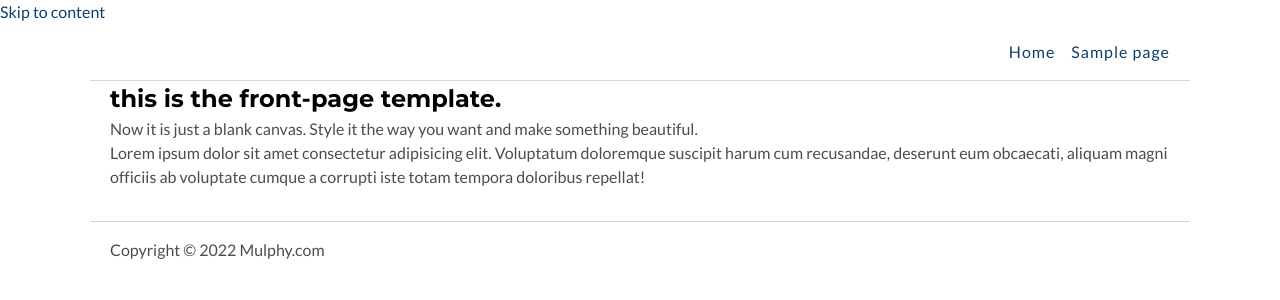
After one commit to uptheirons78/mulphy-starter, a WordPress theme: template themes/mulphy-starter/front-page.php in a window 1280 px wide. The commit adds this page. Shown: the top 300 px of the page. Run offline with PHP 8.4 and a stand-in for WordPress, Linux system fonts and the light colour scheme; the site name, menu and one post (Sample post) are stand-ins, and other content is empty; style sheets or scripts are compiled from the project's sources.

Commit message:
[add] archive.php and front-page.php

```diff
--- /dev/null
+++ b/themes/mulphy-starter/front-page.php
@@ -0,0 +1,20 @@
+<?php
+
+/**
+ * The home page template file
+ *
+ * @link https://developer.wordpress.org/themes/basics/template-hierarchy/
+ *
+ * @package MulphyStarter
+ */
+
+ get_header();
+
+?>
+<div class="container">
+  <h2>this is the front-page template.</h2>
+  <p>Now it is just a blank canvas. Style it the way you want and make something beautiful.</p>
+  <p>Lorem ipsum dolor sit amet consectetur adipisicing elit. Voluptatum doloremque suscipit harum cum recusandae, deserunt eum obcaecati, aliquam magni officiis ab voluptate cumque a corrupti iste totam tempora doloribus repellat!</p>
+</div>
+
+<?php get_footer(); ?>
--- a/themes/mulphy-starter/index.php
+++ b/themes/mulphy-starter/index.php
@@ -20,10 +20,14 @@ get_header( );
     <?php while ( have_posts() ) : ?>
       <?php the_post(); ?>
       <h2><a href="<?php the_permalink(); ?>"><?php the_title(); ?></a></h2>
+      <div class="metabox">
+        <small>Posted by <?php the_author_posts_link( ); ?> on <?php the_time('j M, Y'); ?> in <?php echo get_the_category_list(', '); ?></small>
+      </div>
       <?php the_content(); ?>
       <hr>
     <?php endwhile; ?>
   <?php endif; ?>
+  <?php echo paginate_links(); ?>
 </div>
 
 <?php get_footer( ); ?>
--- a/themes/mulphy-starter/src/scss/components/_header.scss
+++ b/themes/mulphy-starter/src/scss/components/_header.scss
@@ -19,11 +19,19 @@
   &__nav-container {
     ul {
       list-style-type: none;
+      display: flex;
       li {
+        padding-left: 1rem;
         a {
           letter-spacing: 1px;
         }
       }
     }
   }
+
+  .current_page_item {
+    a {
+      color: $clr-red;
+    }
+  }
 }
```
Also changed, not shown: themes/mulphy-starter/archive.php (added, +29 -0 lines).
